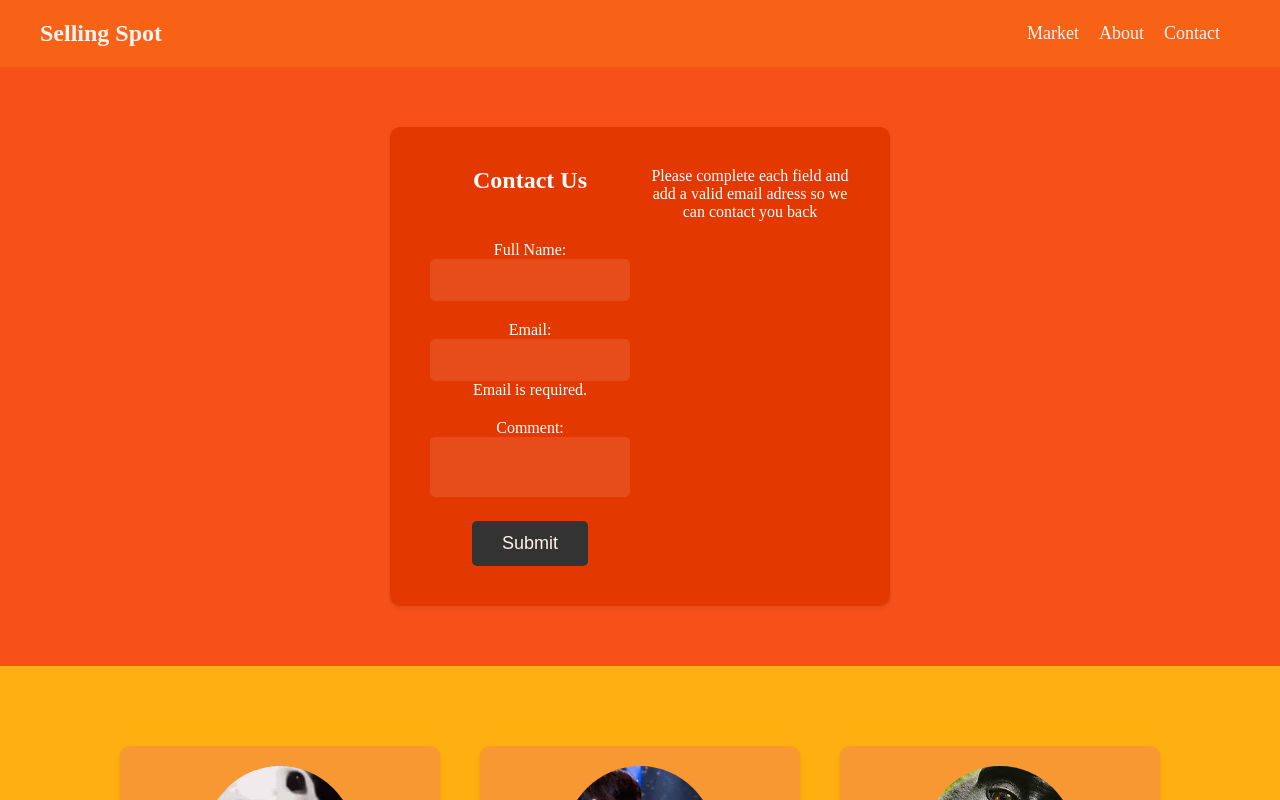
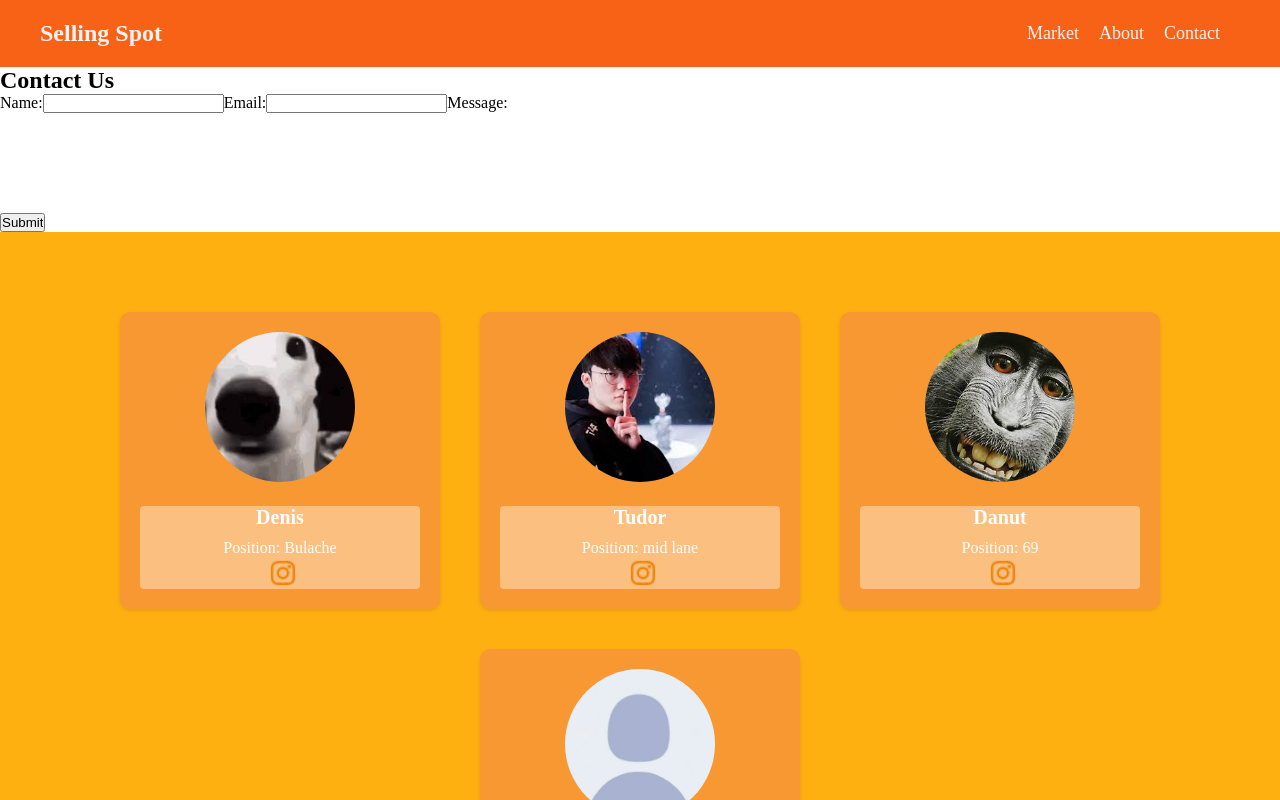
Before and after one commit to Solving-Spot/about, an Angular app: page /contact in a window 1280 px wide. Shown: the top 800 px of the page. Built offline with nearby package versions, Linux system fonts and the light colour scheme.

Commit message:
Update contact.component.html
-osajdoiuashdoashdaisouhdhobiasoiuasdoihna

```diff
--- a/src/app/contact/contact.component.html
+++ b/src/app/contact/contact.component.html
@@ -8,38 +8,23 @@
       </ul>
   </div>
 </div>
-<section class="contact-container">
-  <div class="contact-form">
-    <h2 class="contact-title">Contact Us</h2>
-    <p>Please complete each field and add a valid email adress so we can contact you back </p>
-    <form [formGroup]="FormData" (ngSubmit)="onSubmit()">
-      <div class="form-group">
-        <label for="fullname">Full Name:</label>
-        <input type="text" class="form-control" id="fullname" formControlName="Fullname">
-        <div *ngIf="FormData.get('Fullname')?.invalid && (FormData.get('Fullname')?.dirty || FormData.get('Fullname')?.touched)">
-          <div *ngIf="FormData.get('Fullname')?.errors?.['required']">Full Name is required.</div>
-        </div>
-      </div>
+<div class="background">
+<div class="container">
+  <h2>Contact Us</h2>
+  <form action="#" method="post">
+      <label for="name">Name:</label>
+      <input type="text" id="name" name="name" required>
 
-      <div class="form-group">
-        <label for="email">Email:</label>
-        <input type="email" class="form-control" id="email" formControlName="Email">
-        <div *ngIf="FormData.get('Email')?.errors?.['email']">Invalid email format.</div>
-        <div *ngIf="FormData.get('Email')?.errors?.['required']">Email is required.</div>
-      </div>
+      <label for="email">Email:</label>
+      <input type="text" id="email" name="email" required>
 
-      <div class="form-group">
-        <label for="comment">Comment:</label>
-        <textarea class="form-control" id="comment" formControlName="Comment"></textarea>
-        <div *ngIf="FormData.get('Comment')?.invalid && (FormData.get('Comment')?.dirty || FormData.get('Comment')?.touched)">
-          <div *ngIf="FormData.get('Comment')?.errors?.['required']">Comment is required.</div>
-        </div>
-      </div>
+      <label for="message">Message:</label>
+      <textarea id="message" name="message" rows="4" required></textarea>
 
-      <button type="submit" class="btn btn-primary">Submit</button>
-    </form>
-  </div>
-</section>
+      <input type="submit" value="Submit">
+  </form>
+</div>
+</div>
 <div class="team-container">
 
   <div class="team-member-container">
```
